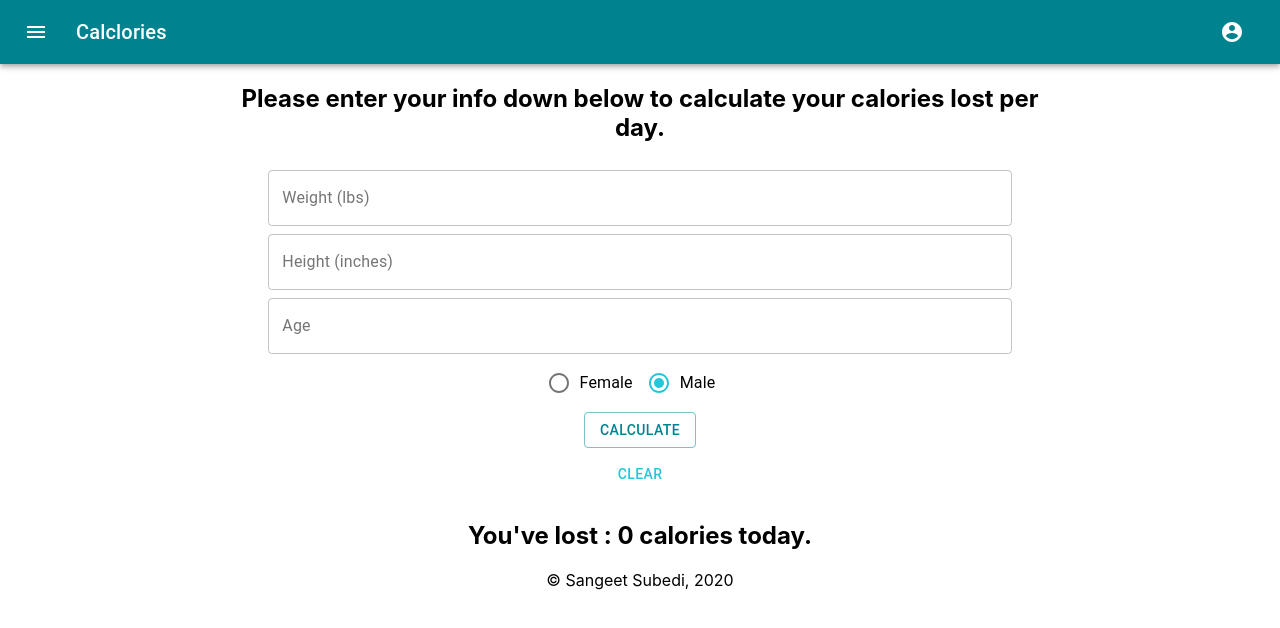
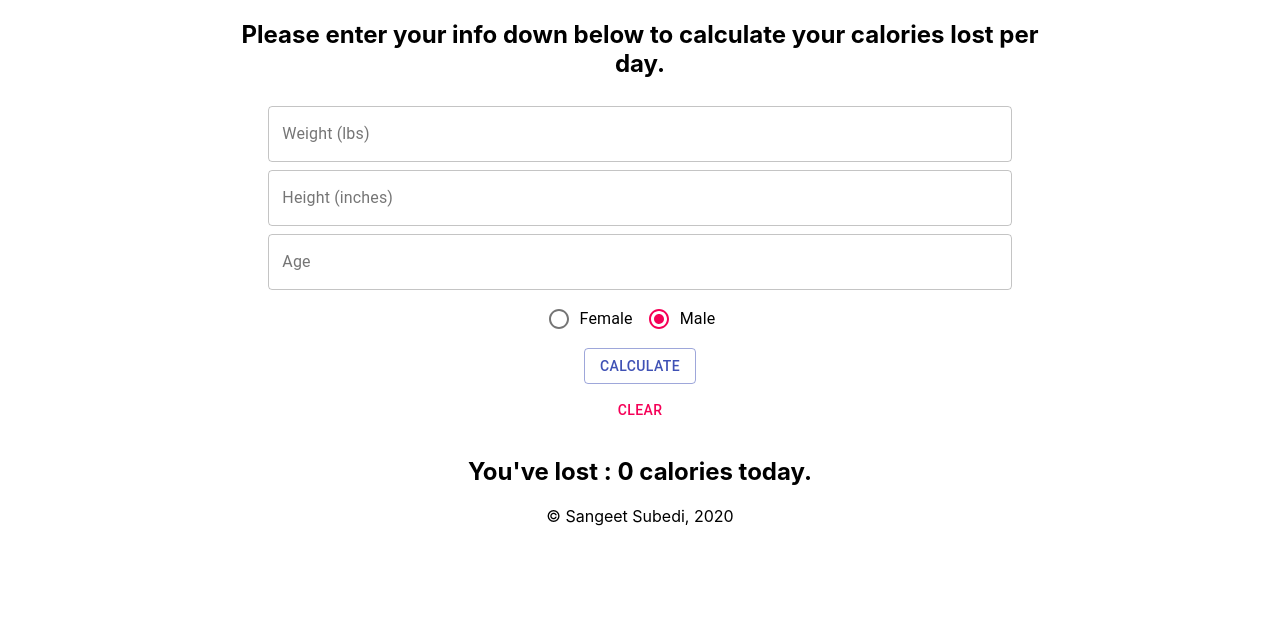
Before and after one commit to sangeetsub/pwa, a React (Create React App) app: page / in a window 1280 px wide. Shown: the top 628 px of the page. Built offline with nearby package versions, Linux system fonts and the light colour scheme.

Commit message:
reverting

```diff
--- a/src/App.js
+++ b/src/App.js
@@ -24,14 +24,14 @@ function App() {
     },
   });
   return (
-    <ThemeProvider theme={theme}>
-      <div>
+    <div>
+      {/* <div>
         <MenuAppBar />
-      </div>
+      </div> */}
       <div className="App">
         <Dashboard />
       </div>
-    </ThemeProvider>
+    </div>
   );
 }
 
```
